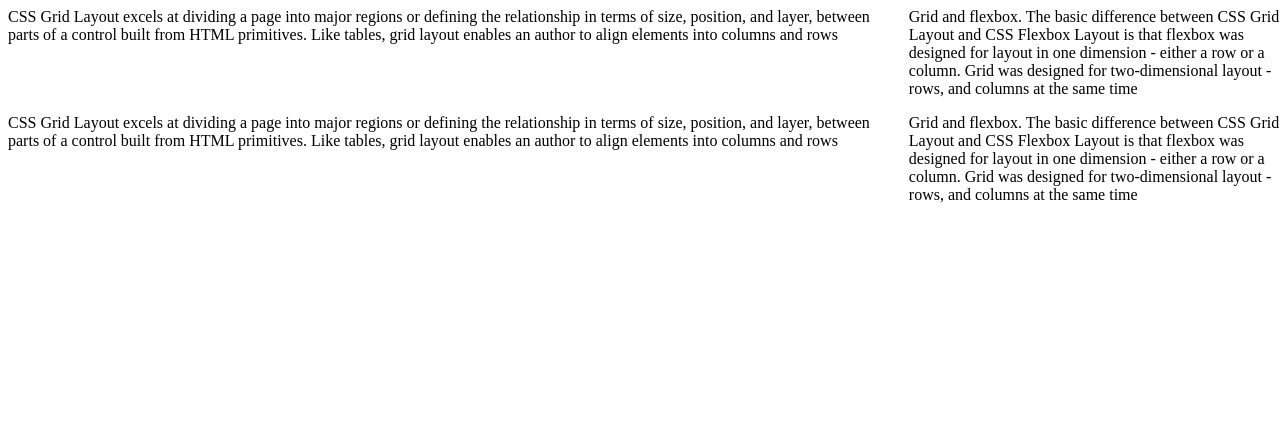
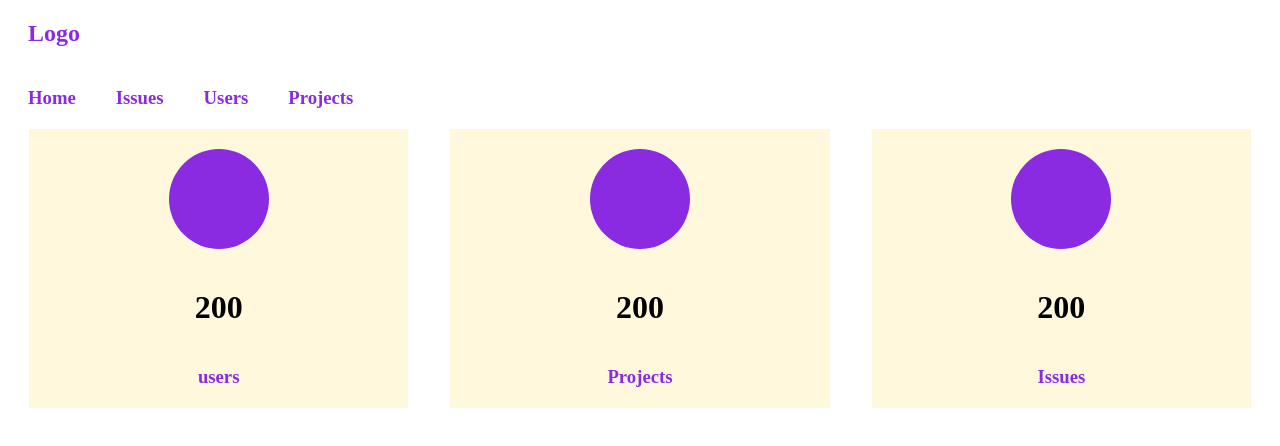
Before and after one commit to Aashiish-Pandey/HTML-and-CSS-Practice, a plain HTML site: page index.html in a window 1280 px wide. Drawn offline with Linux system fonts and the light colour scheme.

Commit message:
flex box

```diff
--- a/app.css
+++ b/app.css
@@ -1,8 +1,40 @@
-.wrapper {
+.nav {
 
-    display: grid;
-    grid-template-columns: 70% 30%;
-    grid-gap:1em
+  display: flex;
+  width: 100%;
+  justify-content: flex-start;
+}
+
+
+h3 ,h2 ,h1{
+
+  margin: 20px;
+  color: blueviolet;
+}
+
+
+.circle {
+  background: blueviolet;
+  border-radius: 50%;
+  width: 100px;
+  height: 100px;
+  margin: 20px;
+}
+
+.card {
+
+  display: flex;
+  justify-content: space-around;
 
 
 }
+
+.card-item {
+
+  display: flex;
+  flex-direction: column;
+  width: 30%;
+  background-color: cornsilk;
+  justify-content: center;
+  align-items: center;
+}
--- a/index.html
+++ b/index.html
@@ -3,40 +3,36 @@
   <head>
     <meta charset="UTF-8" />
     <meta name="viewport" content="width=device-width, initial-scale=1.0" />
-    <title>Grid layout</title>
+    <title>Flexbox example</title>
     <link rel="stylesheet" href="app.css" />
   </head>
 
   <body>
-    <div class="wrapper">
+    <h2>Logo</h2>
+    <nav class = "nav">
+      <h3>Home</h3>
+      <h3>Issues</h3>
+      <h3>Users</h3>
+      <h3>Projects</h3>
 
-      <div>
-        CSS Grid Layout excels at dividing a page into major regions or defining the
-        relationship in terms of size, position, and layer, between parts of a control built from HTML
-        primitives. Like tables, grid layout enables an author to align elements into columns and rows
+    </nav>
+
+    <div class="card">
+      <div class="card-item">
+        <div class = "circle"></div>
+        <h1 style="color:black" >200</h1>
+        <h3>users</h3>
       </div>
-
-      <div>
-        Grid and flexbox. The basic difference between CSS Grid Layout and
-         CSS Flexbox Layout is that flexbox was designed for layout in one dimension
-         - either a row or a column.
-         Grid was designed for two-dimensional layout - rows, and columns at the same time
+      <div class="card-item">
+        <div class = "circle"></div>
+        <h1 style="color:black" >200</h1>
+        <h3>Projects</h3>
       </div>
-
-      <div>
-        CSS Grid Layout excels at dividing a page into major regions or defining the
-        relationship in terms of size, position, and layer, between parts of a control built from HTML
-        primitives. Like tables, grid layout enables an author to align elements into columns and rows
+      <div class="card-item">
+        <div class = "circle"></div>
+        <h1 style="color:black" >200</h1>
+        <h3>Issues</h3>
       </div>
-
-      <div>
-        Grid and flexbox. The basic difference between CSS Grid Layout and
-         CSS Flexbox Layout is that flexbox was designed for layout in one dimension
-         - either a row or a column.
-         Grid was designed for two-dimensional layout - rows, and columns at the same time
-      </div>
-
-     </div>
-
+    </div>
   </body>
 </html>
```
